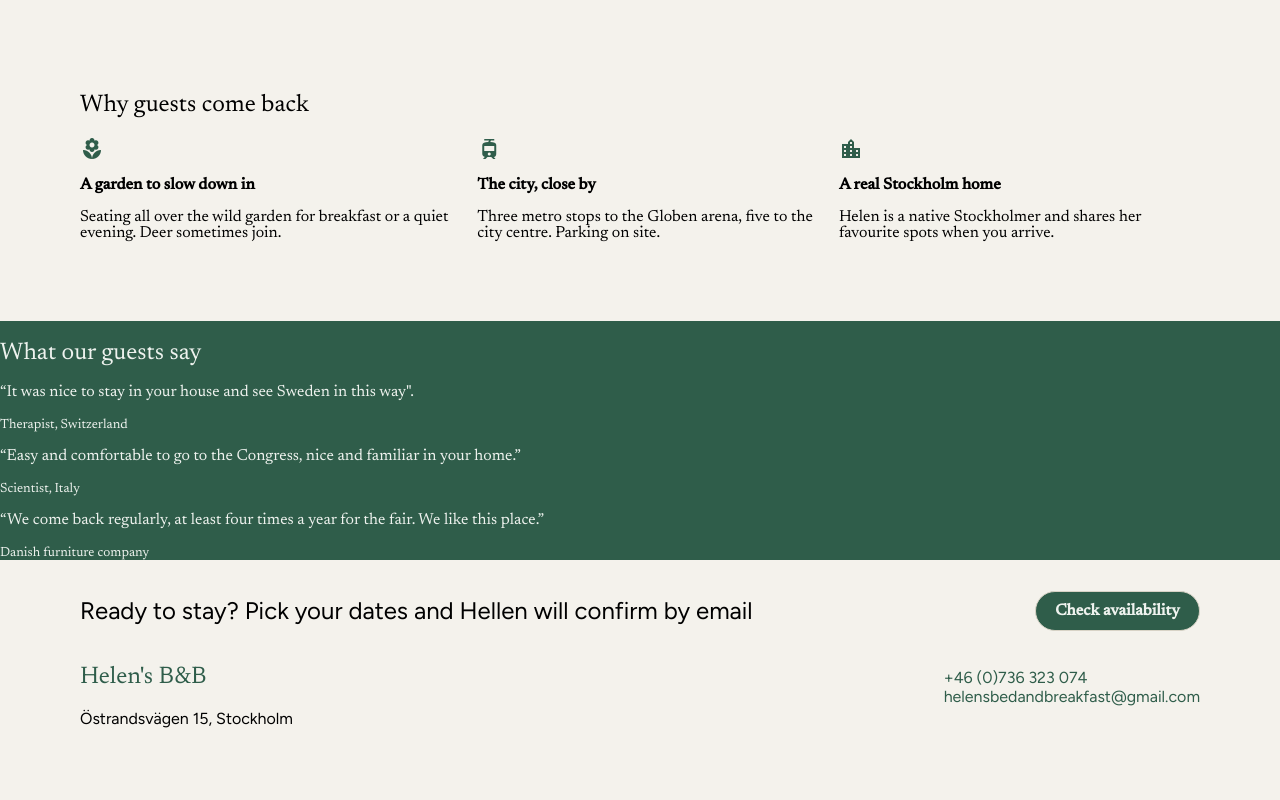
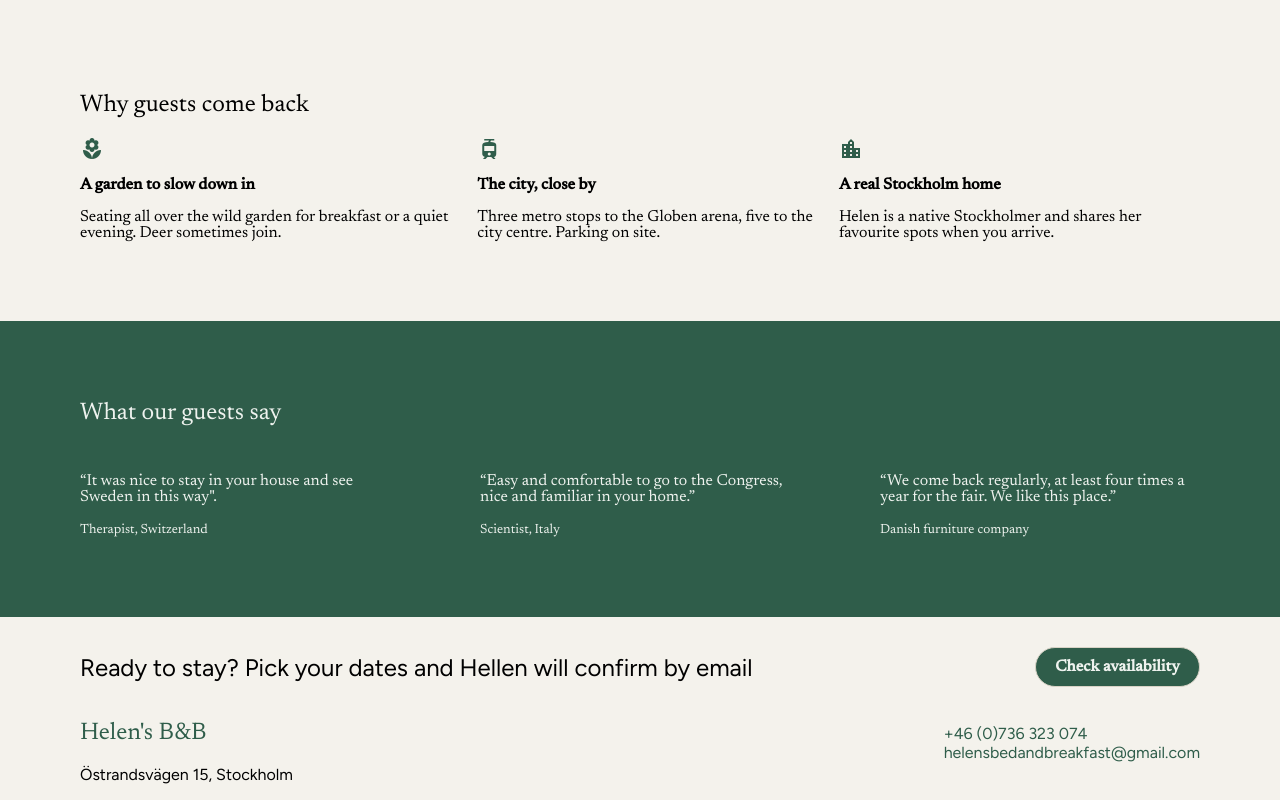
Before and after one commit to hamzaelbouazzaoui1997-hash/helens-bnb-redesign, a plain HTML site: page index.html in a window 1280 px wide. Shown: the part 1249-2049 px from the top of the page. Before the commit the page ends 1993 px from the top, so only its background shows below. Drawn offline with Linux system fonts and the light colour scheme; a script that the page names is missing.

Commit message:
update reviews css

```diff
--- a/css/index.css
+++ b/css/index.css
@@ -177,7 +177,17 @@ h1{
 .testimonials{
     color: var(--color-tint);
     background-color: var(--color-primary);
+    h1{
+        margin: 5rem 5rem 0 5rem
+    }
 }
 .testimonials-grid{
+    margin: 2rem 5rem 5rem 5rem;
+    display: flex;
+    flex-direction: row;
+  justify-content: space-between;
 
 }
+.testimonials-card{
+    width: 20rem;
+}
--- a/index.html
+++ b/index.html
@@ -231,7 +231,7 @@
             <h1>What our guests say</h1>
 
             <section class="testimonials-grid">
-                <article class="say-card">
+                <article class="testimonials-card">
                     <p>“It was nice to stay in your house
                         and see Sweden in this way".</p>
                     <small>Therapist, Switzerland</small>
@@ -245,7 +245,7 @@
                 </article>
 
 
-                <article class="say-card">
+                <article class="testimonials-card">
                     <p>“We come back regularly, at least
                         four times a year for the fair. We
                         like this place.”</p>
```
